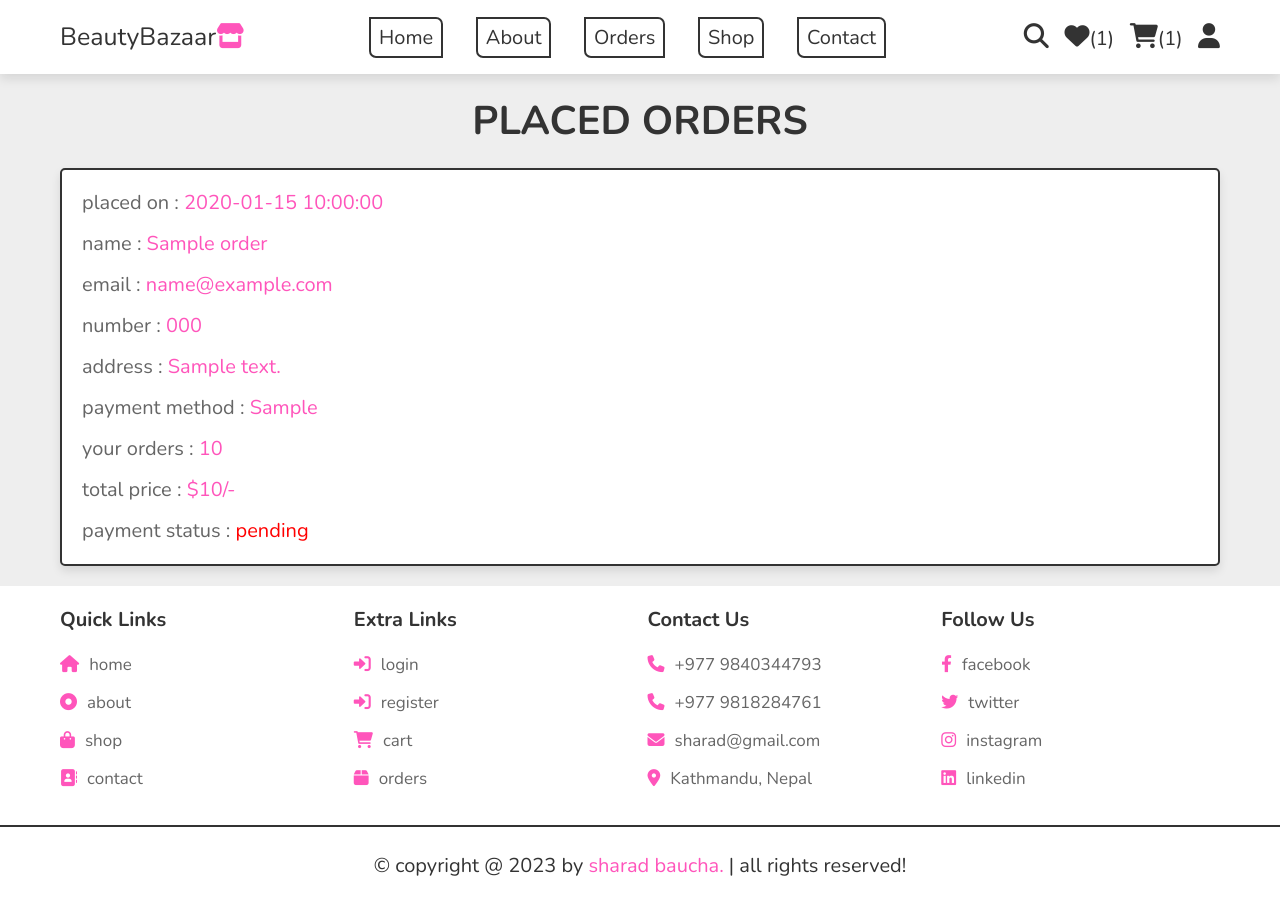
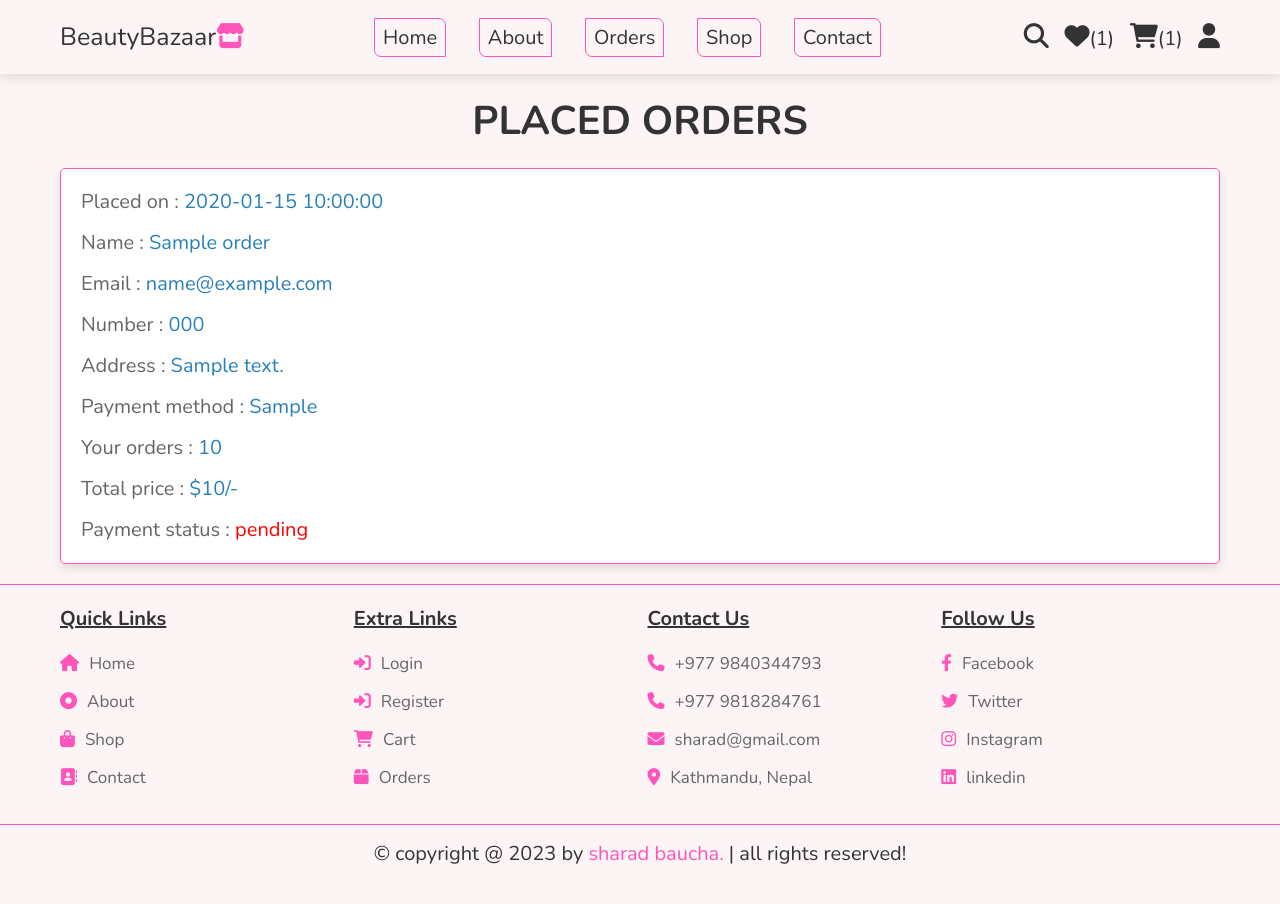
Before and after one commit to sharad-ritu/cosmetics-website, a PHP site: page /orders.php in a window 1280 px wide. After the commit the page ends 864 px from the top, so only its background shows below. Run offline with PHP 8.4, Linux system fonts and the light colour scheme; the visitor is signed in with stand-in values (Sample User, id 1); tables that the repository leaves empty or names only in its code hold one stand-in row (values such as "Sample post"); some libraries are stand-ins or nearby versions.

Commit message:
update style.css

```diff
--- a/cart.php
+++ b/cart.php
@@ -46,7 +46,7 @@ if(isset($_POST['update_qty'])){
    <link rel="stylesheet" href="https://cdnjs.cloudflare.com/ajax/libs/font-awesome/6.1.1/css/all.min.css">
 
    <!-- custom css file link  -->
-   <link rel="stylesheet" href="css/style.css">
+   <link rel="stylesheet" href="css/style1.css">
 
 </head>
 <body>
--- a/category.php
+++ b/category.php
@@ -26,7 +26,7 @@ include 'include/wishlist_cart.php';
    <link rel="stylesheet" href="https://cdnjs.cloudflare.com/ajax/libs/font-awesome/6.1.1/css/all.min.css">
 
    <!-- custom css file link  -->
-   <link rel="stylesheet" href="css/style.css">
+   <link rel="stylesheet" href="css/style1.css">
 
 </head>
 <body>
--- a/checkout.php
+++ b/checkout.php
@@ -58,7 +58,7 @@ if(isset($_POST['order'])){
    <link rel="stylesheet" href="https://cdnjs.cloudflare.com/ajax/libs/font-awesome/6.1.1/css/all.min.css">
 
    <!-- custom css file link  -->
-   <link rel="stylesheet" href="css/style.css">
+   <link rel="stylesheet" href="css/style1.css">
 
 </head>
 <body>
@@ -99,7 +99,7 @@ if(isset($_POST['order'])){
 
       <div class="flex">
          <div class="inputBox">
-            <span>your name :</span>
+            <span>Your Name :</span>
             <input type="text" name="name" placeholder="enter your name" class="box" maxlength="20" required>
          </div>
          <div class="inputBox">
--- a/contact.php
+++ b/contact.php
@@ -52,7 +52,7 @@ if(isset($_POST['send'])){
    <link rel="stylesheet" href="https://cdnjs.cloudflare.com/ajax/libs/font-awesome/6.1.1/css/all.min.css">
 
    <!-- custom css file link  -->
-   <link rel="stylesheet" href="css/style.css">
+   <link rel="stylesheet" href="css/style1.css">
 
 </head>
 <body>
--- a/css/style.css
+++ b/css/style1.css
@@ -1,7 +1,7 @@
 @import url('https://fonts.googleapis.com/css2?family=Nunito:wght@200;300;400;500;600;700&display=swap');
 
 :root{
-   /* --main-color:#2980b9; */
+   --main-color1:#2980b9;
    --main-color:#FF55BB;
    --second: #FFD3A3;
    --third: #FCFFB2;
@@ -13,8 +13,9 @@
    --white:#fff;
    --light-color:#666;
    --light-bg:#eee;
-   --border:.2rem solid var(--black);
+   /* --border:.2rem solid var(--black); */
    --box-shadow:0 .5rem 1rem rgba(0,0,0,.1);
+   --border: 1.5px solid var(--main-color);
 }
 
 *{
@@ -49,7 +50,7 @@ html{
 }
 
 body{
-   background-color: var(--light-bg);
+   background-color: var(--fifth);
 }
 
 section{
@@ -161,7 +164,7 @@ section{
 .header{
    position: sticky;
    top:0; left:0; right:0;
-   background-color: var(--white);
+   background-color: var(--fifth);
    box-shadow: var(--box-shadow);
    z-index: 1000;
 }
@@ -186,22 +189,24 @@ section{
    margin:0 1.5rem;
    font-size: 2rem;
    color:var(--black);
-   border: 2px solid var(--black);
+   border: 1.6px solid var(--main-color);
    /* border-top: 2px solid var(--black);
    border-right: 2px solid var(--black); */
    padding: .5rem .8rem;
    border-top-right-radius: .7rem;
    border-bottom-left-radius: .7rem;
+   transition: .3s ease;
 }
 
 .header .flex .navbar a:hover{
-   color:var(--main-color);
+   /* color:var(--main-color); */
    /* text-decoration: underline; */
    /* border-bottom: 2px solid var(--black);
    border-left: 2px solid var(--black); */
    /* border-bottom-left-radius: .7rem; */
-   background-color: var(--orange);
+   background-color: var(--main-color);
    color: var(--white);
+   border-color: var(--main);
    /* box-shadow: 0 0 15px rgba(255, 0, 0, 0.7); */
 }
 
@@ -1102,7 +1110,7 @@ section{
 .orders .box-container .box{
    padding:1rem 2rem;
    flex:1 1 40rem;
-   border:var(--border);
+   border: 1.5px solid var(--main-color);
    background-color: var(--white);
    box-shadow: var(--box-shadow);
    border-radius: .5rem;
@@ -1116,11 +1124,12 @@ section{
 }
 
 .orders .box-container .box p span{
-   color:var(--main-color);
+   color:var(--main-color1);
 }
 
 .footer{
-   background-color: var(--white);
+   background-color: var(--fifth);
+   border-top: var(--border);
    /* padding-bottom: 7rem; */
 }
 
@@ -1136,6 +1145,7 @@ section{
    color:var(--black);
    margin-bottom: 2rem;
    text-transform: capitalize;
+   text-decoration: underline;
 }
 
 .footer .grid .box a{
@@ -1161,7 +1171,7 @@ section{
 
 .footer .credit{
    text-align: center;
-   padding: 2.5rem 2rem;
+   padding: 1.5rem 2rem;
    border-top: var(--border);
    font-size: 2rem;
    color:var(--black);
--- a/home.php
+++ b/home.php
@@ -28,7 +28,7 @@ include 'include/wishlist_cart.php';
     <link rel="stylesheet" href="https://cdnjs.cloudflare.com/ajax/libs/font-awesome/6.1.1/css/all.min.css">
 
     <!-- custom css link  -->
-    <link rel="stylesheet" href="css/style.css">
+    <link rel="stylesheet" href="css/style1.css">
 
 </head>
 <body>
--- a/include/user_footer.php
+++ b/include/user_footer.php
@@ -4,18 +4,18 @@
 
         <div class="box">
             <h3>quick links</h3>
-            <a href="home.php"><i class="fa-solid fa-house"></i>home</a>
-            <a href="home.php"><i class="fa-solid fa-circle-dot"></i>about</a>
-            <a href="home.php"><i class="fa-solid fa-bag-shopping"></i>shop</a>
-            <a href="home.php"><i class="fa-solid fa-address-book"></i>contact</a>
+            <a href="home.php"><i class="fa-solid fa-house"></i>Home</a>
+            <a href="home.php"><i class="fa-solid fa-circle-dot"></i>About</a>
+            <a href="home.php"><i class="fa-solid fa-bag-shopping"></i>Shop</a>
+            <a href="home.php"><i class="fa-solid fa-address-book"></i>Contact</a>
         </div>
 
         <div class="box">
             <h3>extra links</h3>
-            <a href="user_login.php"><i class="fa-solid fa-right-to-bracket"></i>login</a>
-            <a href="user_register.php"><i class="fa-solid fa-right-to-bracket"></i>register</a>
-            <a href="cart.php"><i class="fa-solid fa-cart-shopping"></i>cart</a>
-            <a href="orders.php"><i class="fa-solid fa-box"></i>orders</a>
+            <a href="user_login.php"><i class="fa-solid fa-right-to-bracket"></i>Login</a>
+            <a href="user_register.php"><i class="fa-solid fa-right-to-bracket"></i>Register</a>
+            <a href="cart.php"><i class="fa-solid fa-cart-shopping"></i>Cart</a>
+            <a href="orders.php"><i class="fa-solid fa-box"></i>Orders</a>
         </div>
 
         <div class="box">
@@ -28,9 +28,9 @@
 
         <div class="box">
             <h3>follow us</h3>
-            <a href="#"><i class="fab fa-facebook-f"></i>facebook</a>
-            <a href="#"><i class="fab fa-twitter"></i>twitter</a>
-            <a href="#"><i class="fab fa-instagram"></i>instagram</a>
+            <a href="#"><i class="fab fa-facebook-f"></i>Facebook</a>
+            <a href="#"><i class="fab fa-twitter"></i>Twitter</a>
+            <a href="#"><i class="fab fa-instagram"></i>Instagram</a>
             <a href="#"><i class="fab fa-linkedin"></i>linkedin</a>
         </div>
 
--- a/orders.php
+++ b/orders.php
@@ -24,7 +24,7 @@ if(isset($_SESSION['user_id'])){
    <link rel="stylesheet" href="https://cdnjs.cloudflare.com/ajax/libs/font-awesome/6.1.1/css/all.min.css">
 
    <!-- custom css file link  -->
-   <link rel="stylesheet" href="css/style.css">
+   <link rel="stylesheet" href="css/style1.css">
 
 </head>
 <body>
@@ -47,15 +47,15 @@ if(isset($_SESSION['user_id'])){
             while($fetch_orders = $select_orders->fetch(PDO::FETCH_ASSOC)){
    ?>
    <div class="box">
-      <p>placed on : <span><?= $fetch_orders['placed_on']; ?></span></p>
-      <p>name : <span><?= $fetch_orders['name']; ?></span></p>
-      <p>email : <span><?= $fetch_orders['email']; ?></span></p>
-      <p>number : <span><?= $fetch_orders['number']; ?></span></p>
-      <p>address : <span><?= $fetch_orders['address']; ?></span></p>
-      <p>payment method : <span><?= $fetch_orders['method']; ?></span></p>
-      <p>your orders : <span><?= $fetch_orders['total_products']; ?></span></p>
-      <p>total price : <span>$<?= $fetch_orders['total_price']; ?>/-</span></p>
-      <p> payment status : <span style="color:<?php if($fetch_orders['payment_status'] == 'pending'){ echo 'red'; }else{ echo 'green'; }; ?>"><?= $fetch_orders['payment_status']; ?></span> </p>
+      <p>Placed on : <span><?= $fetch_orders['placed_on']; ?></span></p>
+      <p>Name : <span><?= $fetch_orders['name']; ?></span></p>
+      <p>Email : <span><?= $fetch_orders['email']; ?></span></p>
+      <p>Number : <span><?= $fetch_orders['number']; ?></span></p>
+      <p>Address : <span><?= $fetch_orders['address']; ?></span></p>
+      <p>Payment method : <span><?= $fetch_orders['method']; ?></span></p>
+      <p>Your orders : <span><?= $fetch_orders['total_products']; ?></span></p>
+      <p>Total price : <span>$<?= $fetch_orders['total_price']; ?>/-</span></p>
+      <p>Payment status : <span style="color:<?php if($fetch_orders['payment_status'] == 'pending'){ echo 'red'; }else{ echo 'green'; }; ?>"><?= $fetch_orders['payment_status']; ?></span> </p>
    </div>
    <?php
       }
--- a/quick_view.php
+++ b/quick_view.php
@@ -26,7 +26,7 @@ include 'include/wishlist_cart.php';
    <link rel="stylesheet" href="https://cdnjs.cloudflare.com/ajax/libs/font-awesome/6.1.1/css/all.min.css">
 
    <!-- custom css file link  -->
-   <link rel="stylesheet" href="css/style.css">
+   <link rel="stylesheet" href="css/style1.css">
 
 </head>
 <body>
--- a/search_page.php
+++ b/search_page.php
@@ -26,7 +26,7 @@ include 'include/wishlist_cart.php';
    <link rel="stylesheet" href="https://cdnjs.cloudflare.com/ajax/libs/font-awesome/6.1.1/css/all.min.css">
 
    <!-- custom css file link  -->
-   <link rel="stylesheet" href="css/style.css">
+   <link rel="stylesheet" href="css/style1.css">
 
 </head>
 <body>
--- a/shop.php
+++ b/shop.php
@@ -26,7 +26,7 @@ include 'include/wishlist_cart.php';
    <link rel="stylesheet" href="https://cdnjs.cloudflare.com/ajax/libs/font-awesome/6.1.1/css/all.min.css">
 
    <!-- custom css file link  -->
-   <link rel="stylesheet" href="css/style.css">
+   <link rel="stylesheet" href="css/style1.css">
 
 </head>
 <body>
--- a/user_login.php
+++ b/user_login.php
@@ -44,7 +44,7 @@ if(isset($_POST['submit'])){
    <link rel="stylesheet" href="https://cdnjs.cloudflare.com/ajax/libs/font-awesome/6.1.1/css/all.min.css">
 
    <!-- custom css file link  -->
-   <link rel="stylesheet" href="css/style.css">
+   <link rel="stylesheet" href="css/style1.css">
 
 </head>
 <body>
--- a/user_register.php
+++ b/user_register.php
@@ -53,7 +53,7 @@ if(isset($_POST['submit'])){
    <link rel="stylesheet" href="https://cdnjs.cloudflare.com/ajax/libs/font-awesome/6.1.1/css/all.min.css">
 
    <!-- custom css file link  -->
-   <link rel="stylesheet" href="css/style.css">
+   <link rel="stylesheet" href="css/style1.css">
 
 </head>
 <body>
--- a/wishlist.php
+++ b/wishlist.php
@@ -39,7 +39,7 @@ if(isset($_GET['delete_all'])){
    <link rel="stylesheet" href="https://cdnjs.cloudflare.com/ajax/libs/font-awesome/6.1.1/css/all.min.css">
 
    <!-- custom css file link  -->
-   <link rel="stylesheet" href="css/style.css">
+   <link rel="stylesheet" href="css/style1.css">
 
 </head>
 <body>
```
Also changed, not shown: other parts of css/style1.css (+48 -43 lines), about.php (+8 -8 lines).
